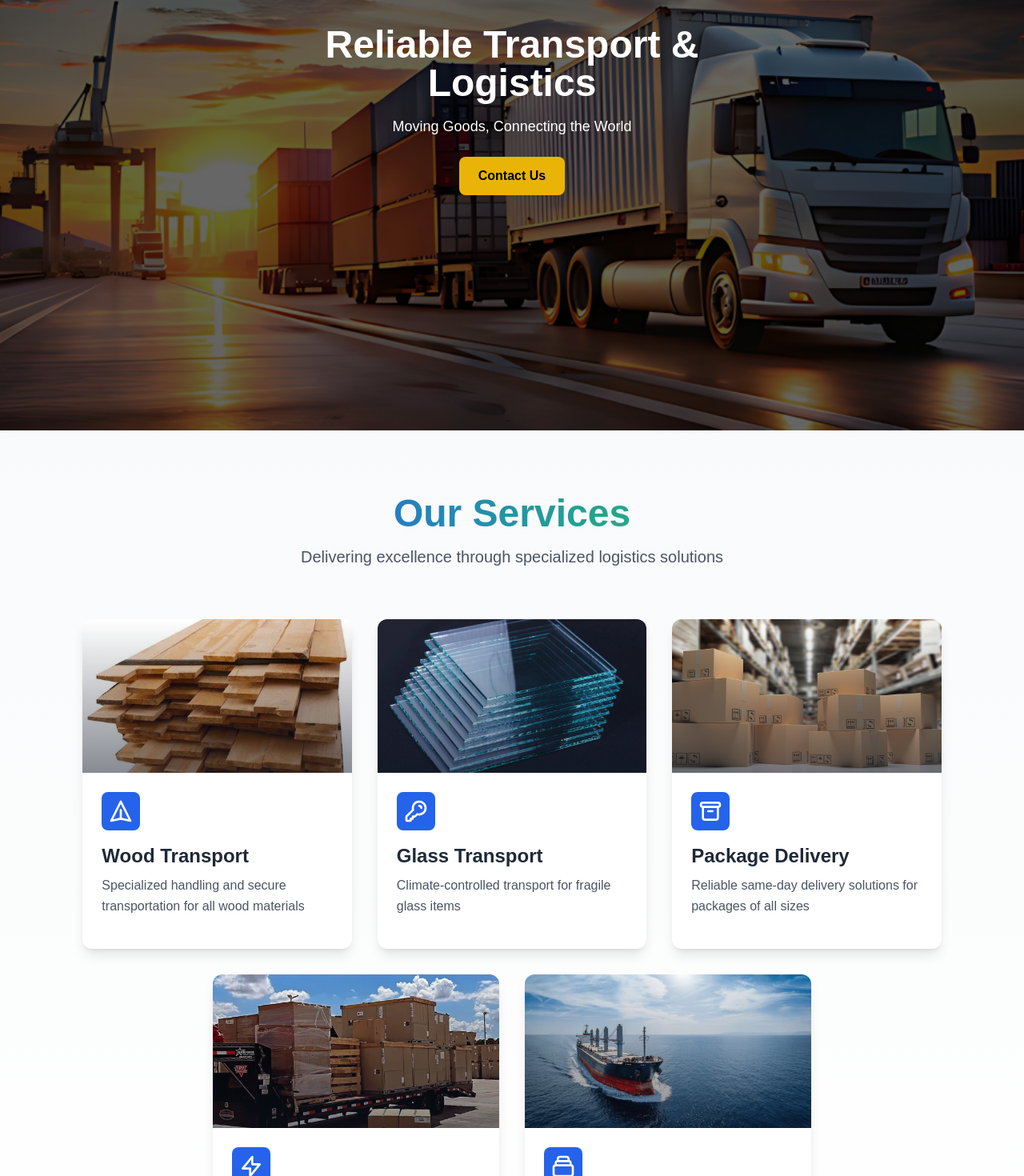
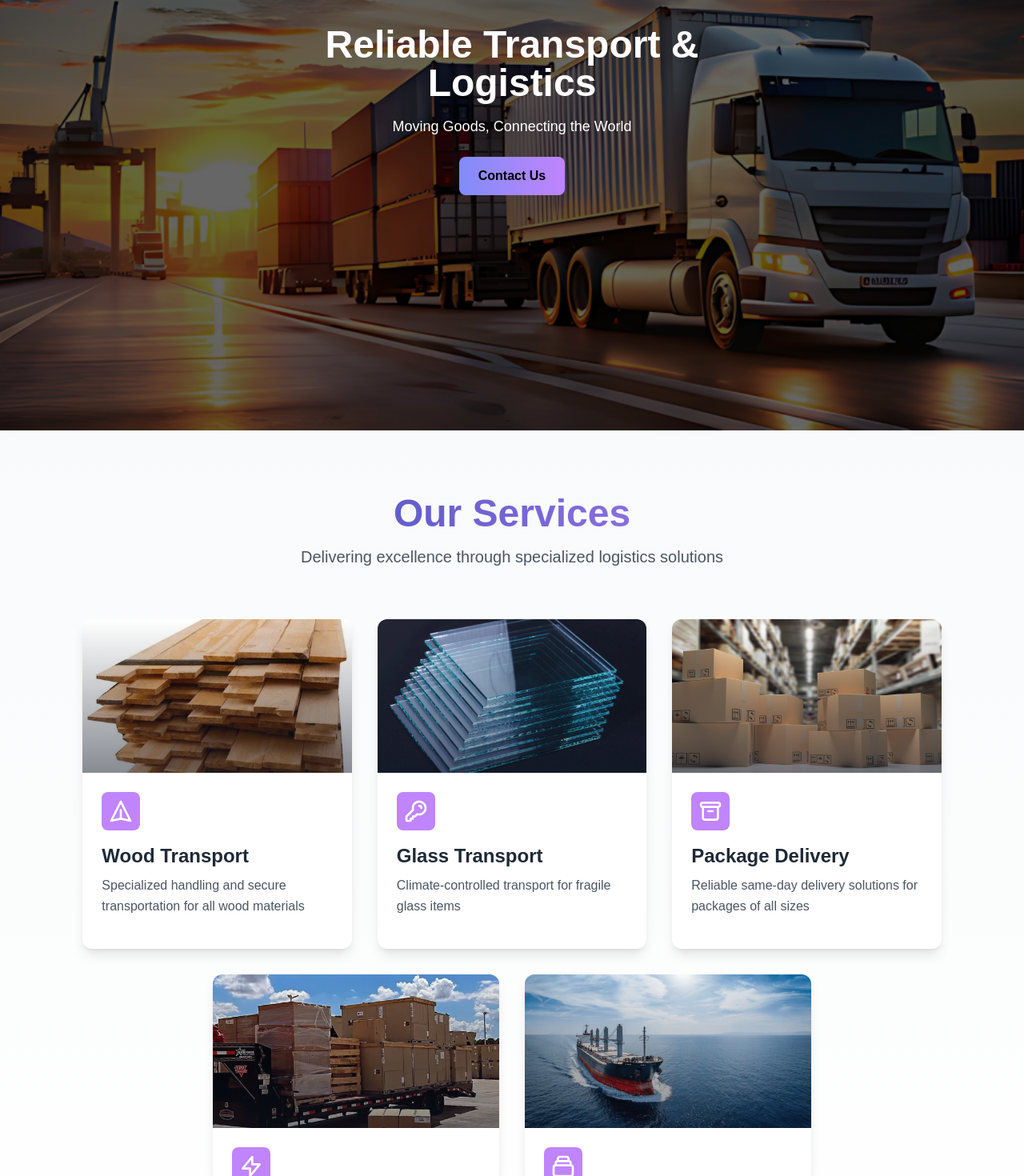
Before and after one commit to Youssef-ahkim/sorezay, a Next.js app: page / in a window 1280 px wide. Shown: the part 262-1732 px from the top of the page at 80% size. Built offline with nearby package versions, Linux system fonts and the light colour scheme.

Commit message:
small changes

```diff
--- a/app/globals.css
+++ b/app/globals.css
@@ -1,6 +1,14 @@
 @tailwind base;
 @tailwind components;
 @tailwind utilities;
+
+.gradient-text {
+  background-image: linear-gradient(to right, #4c51bf, #9f7aea);
+  background-clip: text;
+  -webkit-background-clip: text;
+  color: transparent;
+}
+
 
 .bg-opacity-50 {
   --tw-bg-opacity: 0.5;
--- a/app/page.js
+++ b/app/page.js
@@ -29,7 +29,7 @@ export default function Home() {
           <p className="mt-4 text-lg">Moving Goods, Connecting the World</p>
           <a
             href="#contact"
-            className="mt-6 inline-block bg-yellow-500 hover:bg-yellow-600 text-black font-semibold py-3 px-6 rounded-lg transition"
+            className="mt-6 inline-block bg-gradient-to-r from-indigo-400 to-purple-400 hover:from-purple-400 hover:to-indigo-400 text-black font-semibold py-3 px-6 rounded-lg transition hover:scale-110"
           >
             Contact Us
           </a>
--- a/components/About.jsx
+++ b/components/About.jsx
@@ -65,7 +65,7 @@ export default function AboutUs() {
             whileInView="visible"
             variants={fadeInUp}
             viewport={{ once: true }}
-            className="text-5xl font-bold mb-6 bg-clip-text text-transparent bg-gradient-to-r from-blue-600 to-green-500"
+            className="text-5xl font-bold mb-6 bg-clip-text text-transparent bg-gradient-to-r gradient-text"
           >
             About Us
           </motion.h2>
@@ -105,7 +105,7 @@ export default function AboutUs() {
             whileInView="visible"
             variants={fadeInUp}
             viewport={{ once: true }}
-            className="text-4xl font-bold mb-12 bg-clip-text text-transparent bg-gradient-to-r from-blue-600 to-green-500"
+            className="text-4xl font-bold mb-12 bg-clip-text text-transparent bg-gradient-to-r gradient-text"
           >
             Why Choose Us?
           </motion.h2>
--- a/components/ContactUs.jsx
+++ b/components/ContactUs.jsx
@@ -25,7 +25,7 @@ export default function ContactUs() {
           whileInView="visible"
           variants={fadeInUp}
           viewport={{ once: true }}
-          className="text-5xl font-bold mb-12 bg-clip-text text-transparent bg-gradient-to-r from-blue-600 to-green-500 text-center"
+          className="text-5xl font-bold mb-12 bg-clip-text text-transparent bg-gradient-to-r gradient-text text-center"
         >
           Contact Us
         </motion.h2>
@@ -96,7 +96,7 @@ export default function ContactUs() {
             <div>
               <button
                 type="submit"
-                className="w-full px-6 py-3 bg-gradient-to-r from-blue-600 to-green-500 text-white font-semibold rounded-lg hover:from-blue-700 hover:to-green-600 transition-all duration-300 shadow-md"
+                className="w-full px-6 py-3 bg-gradient-to-r  from-indigo-400 to-purple-400 hover:from-purple-400 hover:to-indigo-400 transition-all duration-300 shadow-md"
               >
                 Send Message
               </button>
--- a/components/Services.jsx
+++ b/components/Services.jsx
@@ -117,7 +117,7 @@ export default function Services() {
       `}</style>
       <div className="container mx-auto px-4">
         <div className="max-w-2xl mx-auto text-center mb-16">
-          <h2 className="text-5xl font-bold mb-4 bg-clip-text text-transparent bg-gradient-to-r from-blue-600 to-green-500">
+          <h2 className="text-5xl font-bold mb-4 bg-clip-text text-transparent bg-gradient-to-r gradient-text">
             Our Services
           </h2>
           <p className="text-xl text-gray-600">
@@ -147,7 +147,7 @@ export default function Services() {
               <div className="p-6">
                 <div className="mb-4">
                   <service.icon
-                    className="w-12 h-12 p-2 bg-blue-600 text-white rounded-lg mb-4"
+                    className="w-12 h-12 p-2 bg-purple-400 text-white rounded-lg mb-4"
                     aria-label={service.title}
                   />
                   <h3 className="text-2xl font-bold mb-2 text-gray-800">{service.title}</h3>
@@ -180,7 +180,7 @@ export default function Services() {
               <div className="p-6">
                 <div className="mb-4">
                   <service.icon
-                    className="w-12 h-12 p-2 bg-blue-600 text-white rounded-lg mb-4"
+                    className="w-12 h-12 p-2 bg-purple-400  text-white rounded-lg mb-4"
                     aria-label={service.title}
                   />
                   <h3 className="text-2xl font-bold mb-2 text-gray-800">{service.title}</h3>
```
Also changed, not shown: 1 other file (tests, documents, lock files or other folders).
